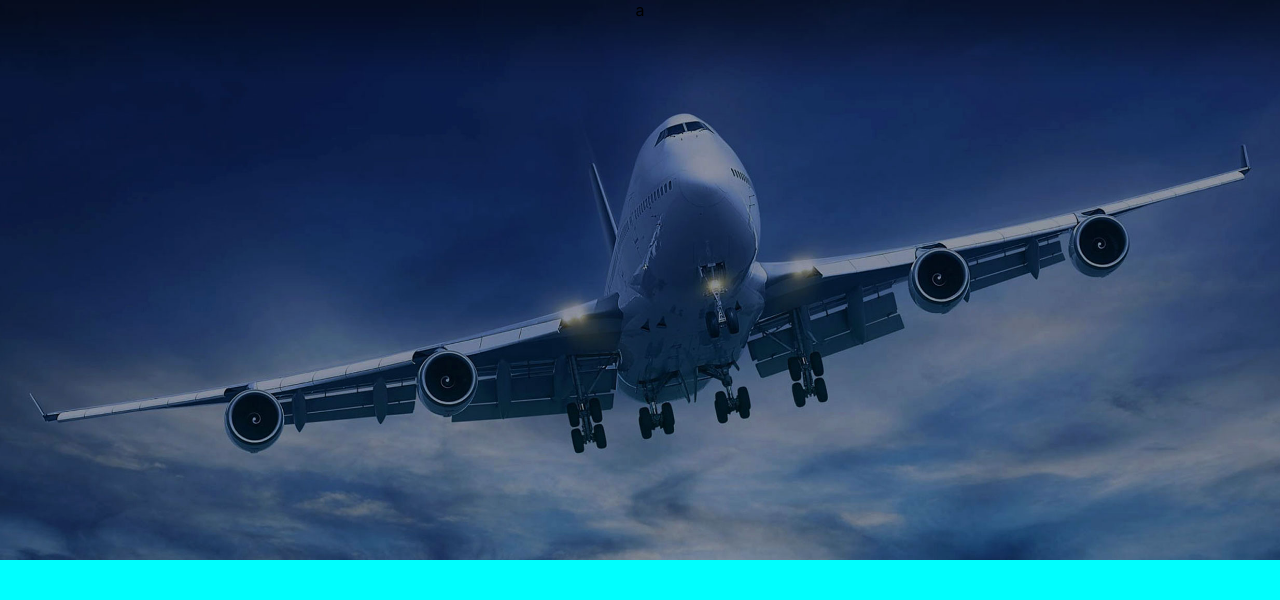
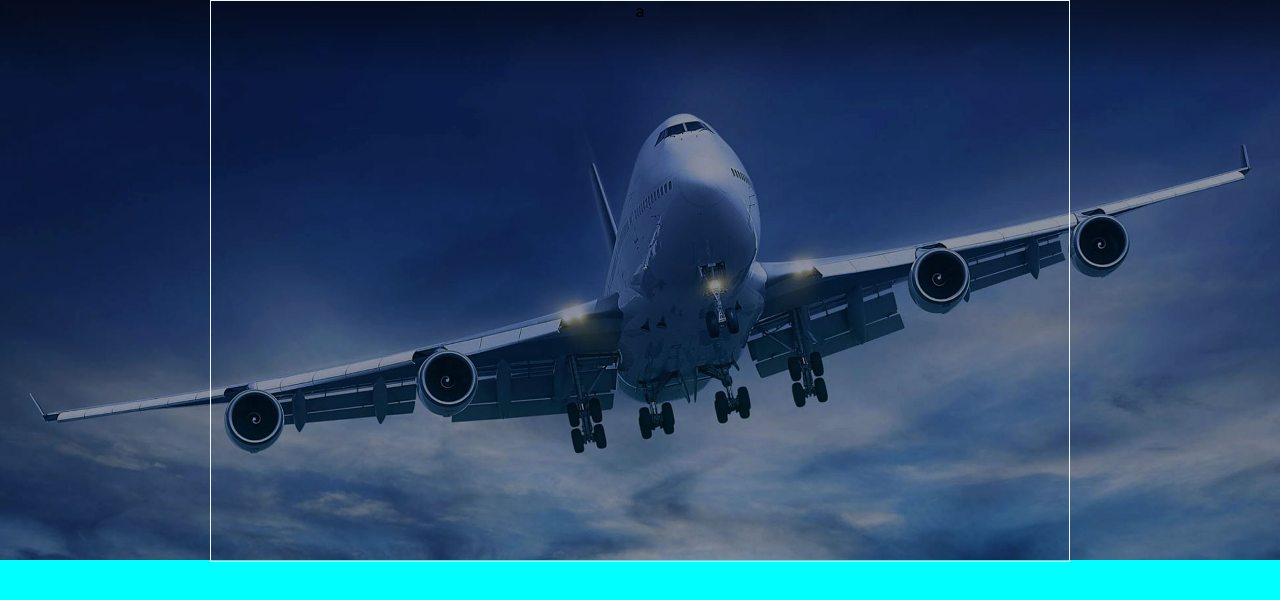
Before and after one commit to radualexeev/ae-logsavers, a React (Create React App) app in the folder client/: page / in a window 1280 px wide. Shown: the top 600 px of the page. Built offline with nearby package versions, Linux system fonts and the light colour scheme.

Commit message:
change content style

```diff
--- a/client/src/App.css
+++ b/client/src/App.css
@@ -18,13 +18,16 @@
 }
 
 .content {
-  /* background-color: azure; */
+  border: solid;
+  border-color: aliceblue;
+  border-width: 1px;
+
   display: flex;
   flex-direction: column;
   align-items: center;
 
   width: 67vw;
-  height: 70vh;
+  height: 100%;
 }
 
 
```
